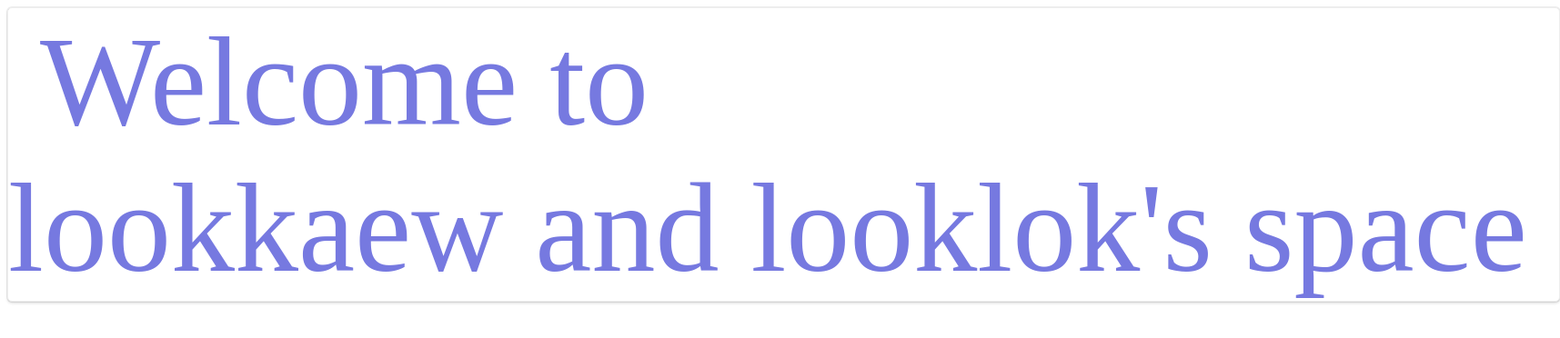
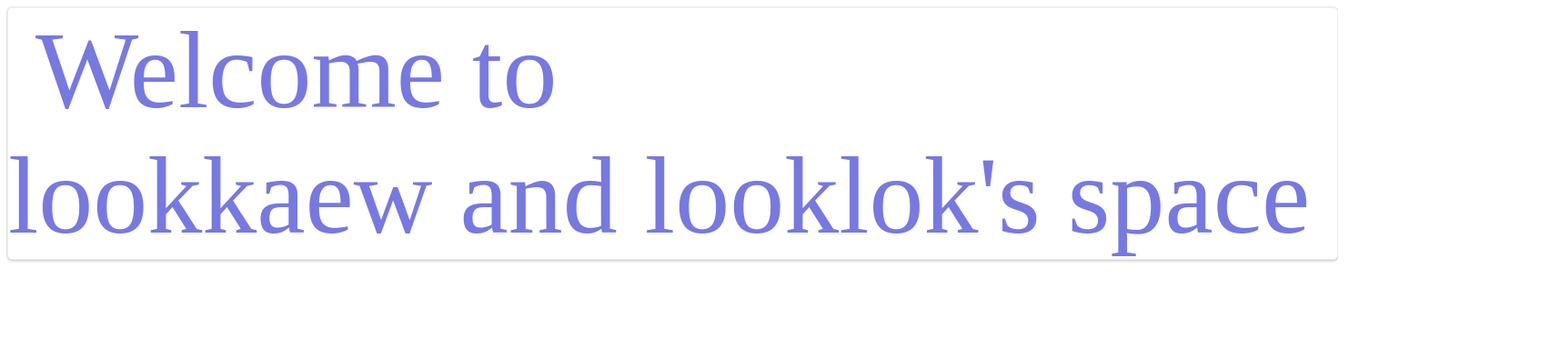
Before and after one commit to Timeout-LK/LK-Space, a plain HTML site: page index.html in a window 1280 px wide. Shown: the whole page at 91% size, 1715 px wide, since content can reach past the window. Drawn offline with Linux system fonts and the light colour scheme.

Commit message:
Update index.html

```diff
--- a/index.html
+++ b/index.html
@@ -8,7 +8,7 @@
 <body>
 <a href="https://www.youtube.com/@lookkaeww_k/... " style="font-size:80px;color:#0781de;
 cursor: pointer;
-font-size: 140px;
+font-size: 120px;
 color: #0781de;
 cursor: pointer;
 color: rgb(118, 121, 224);
```
